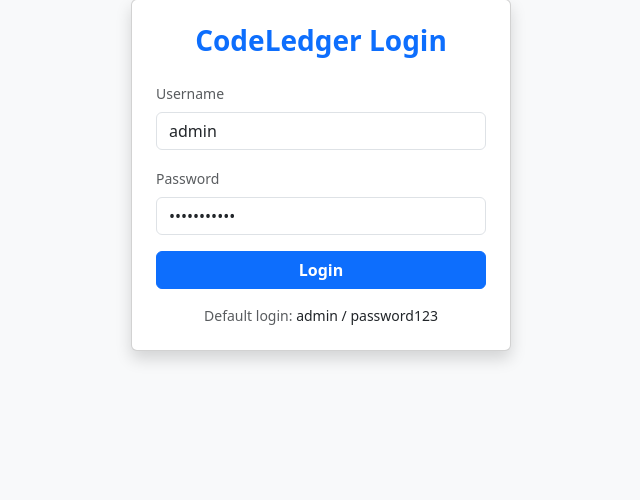
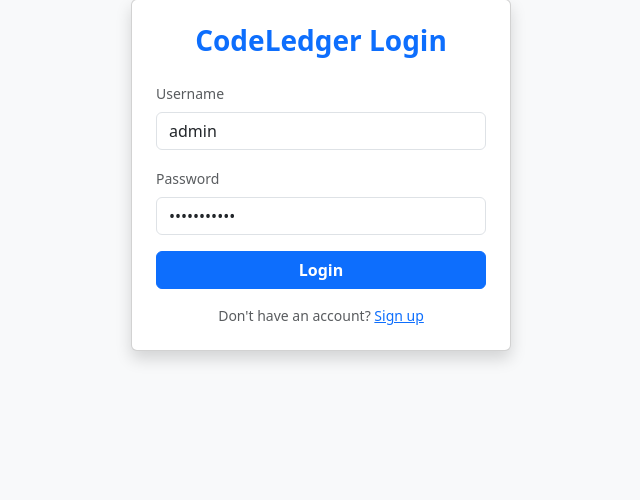
Before and after one commit to Avanipihu/CodeLedger, a Flask app: page /login in a window 1280 px wide. Shown: the part 225-725 px from the top of the page, without its empty margins (319-959 px from the left). Run offline with Flask 3, Linux system fonts and the light colour scheme.

Commit message:
Modify login.html for better user guidance
Updated login instructions and added a sign-up link.

```diff
--- a/templates/login.html
+++ b/templates/login.html
@@ -29,7 +29,7 @@
             <button type="submit" class="btn btn-primary w-100 fw-bold">Login</button>
         </form>
         <div class="text-center mt-3 small">
-            <span class="text-muted">Default login:</span> admin / password123
+            <span class="text-muted">Don't have an account?</span> <a href="/signup">Sign up</a>
         </div>
     </div>
 </body>
```
